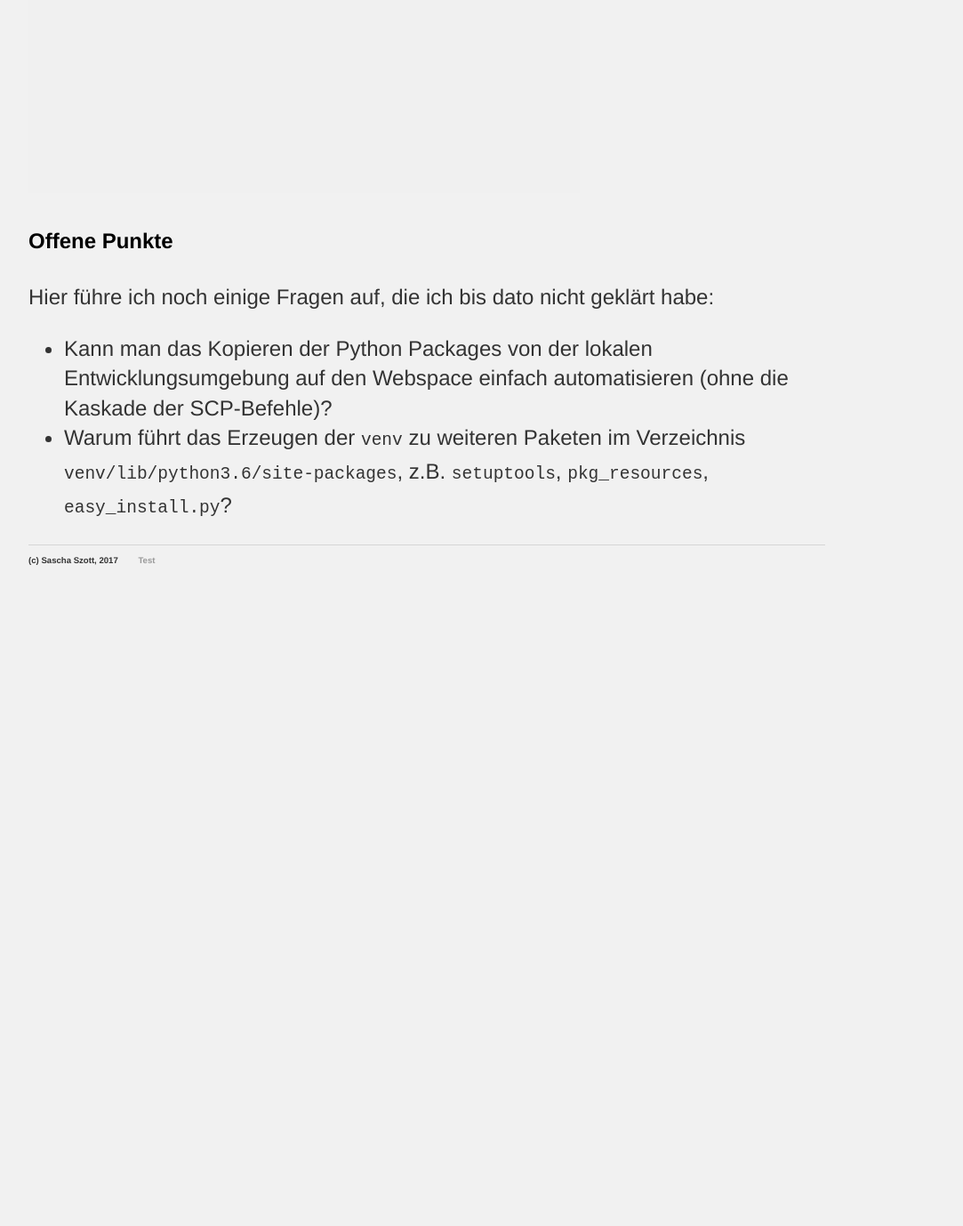
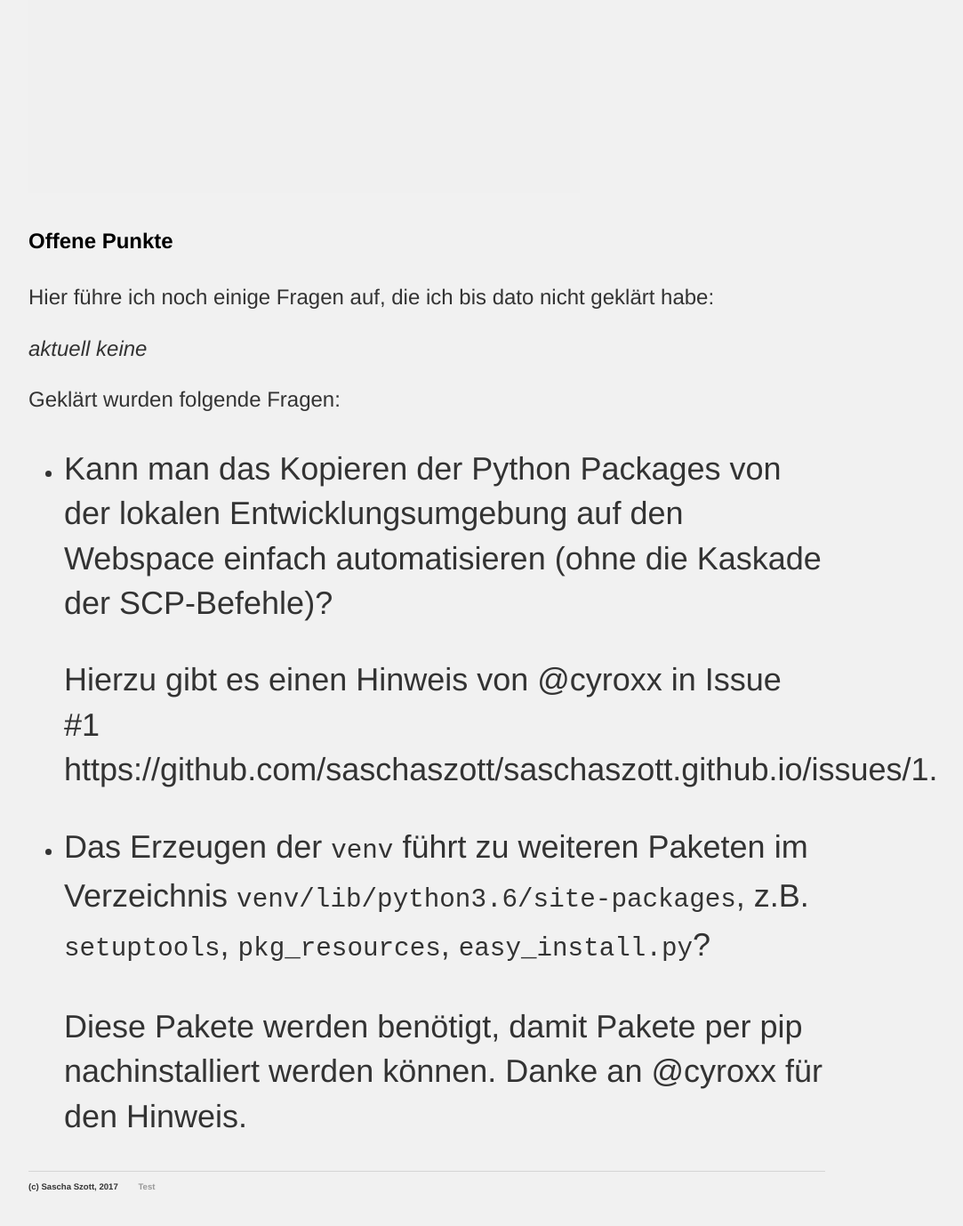
Before and after one commit to saschaszott/saschaszott.github.io, a Jekyll site: the page built from _posts/2021-02-14-netcup-python-webhosting.md, in a window 1280 px wide and 1400 px high, scrolled down 7437 px. Shown: the top 1378 px of the window at 89% size, without its empty margins (160-1243 px from the left). Built offline with Jekyll 4.4.1, drawn with Linux system fonts in a browser that asks for light colours; before the commit the page ends 8133 px from its top, so only the background shows below that.

Commit message:
Update 2021-02-14-netcup-python-webhosting.md

```diff
--- a/_posts/2021-02-14-netcup-python-webhosting.md
+++ b/_posts/2021-02-14-netcup-python-webhosting.md
@@ -250,7 +250,17 @@ Es sollte im Webbrowser folgende Ausgabe erscheinen (das ist das gerenderte HTML
 
 Hier führe ich noch einige Fragen auf, die ich bis dato nicht geklärt habe:
 
+_aktuell keine_
+
+Geklärt wurden folgende Fragen:
+
 - Kann man das Kopieren der Python Packages von der lokalen Entwicklungsumgebung auf den Webspace
   einfach automatisieren (ohne die Kaskade der SCP-Befehle)?
-- Warum führt das Erzeugen der `venv` zu weiteren Paketen im Verzeichnis `venv/lib/python3.6/site-packages`,
+
+  Hierzu gibt es einen Hinweis von @cyroxx in Issue #1 https://github.com/saschaszott/saschaszott.github.io/issues/1.
+
+- Das Erzeugen der `venv` führt zu weiteren Paketen im Verzeichnis `venv/lib/python3.6/site-packages`,
   z.B. `setuptools`, `pkg_resources`, `easy_install.py`?
+
+  Diese Pakete werden benötigt, damit Pakete per pip nachinstalliert werden können. Danke an @cyroxx
+  für den Hinweis.
```
